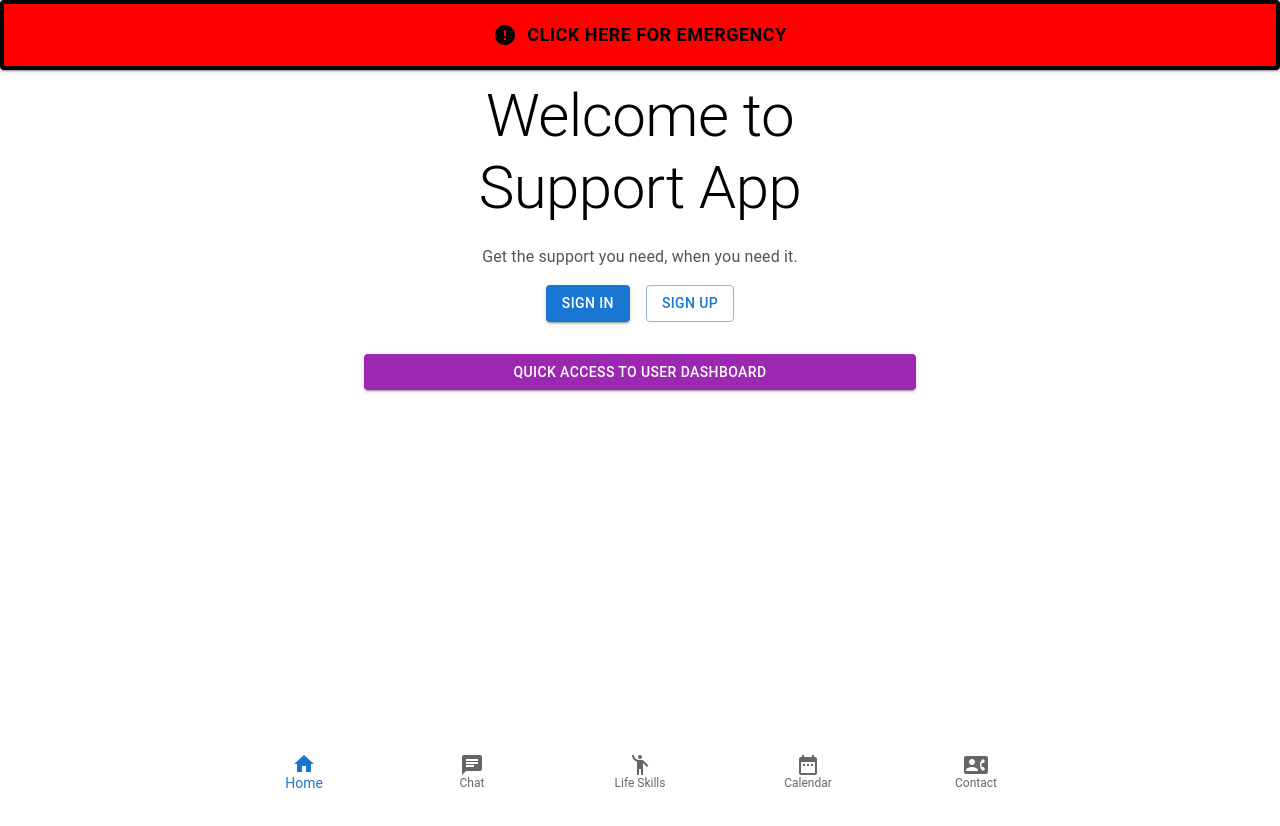
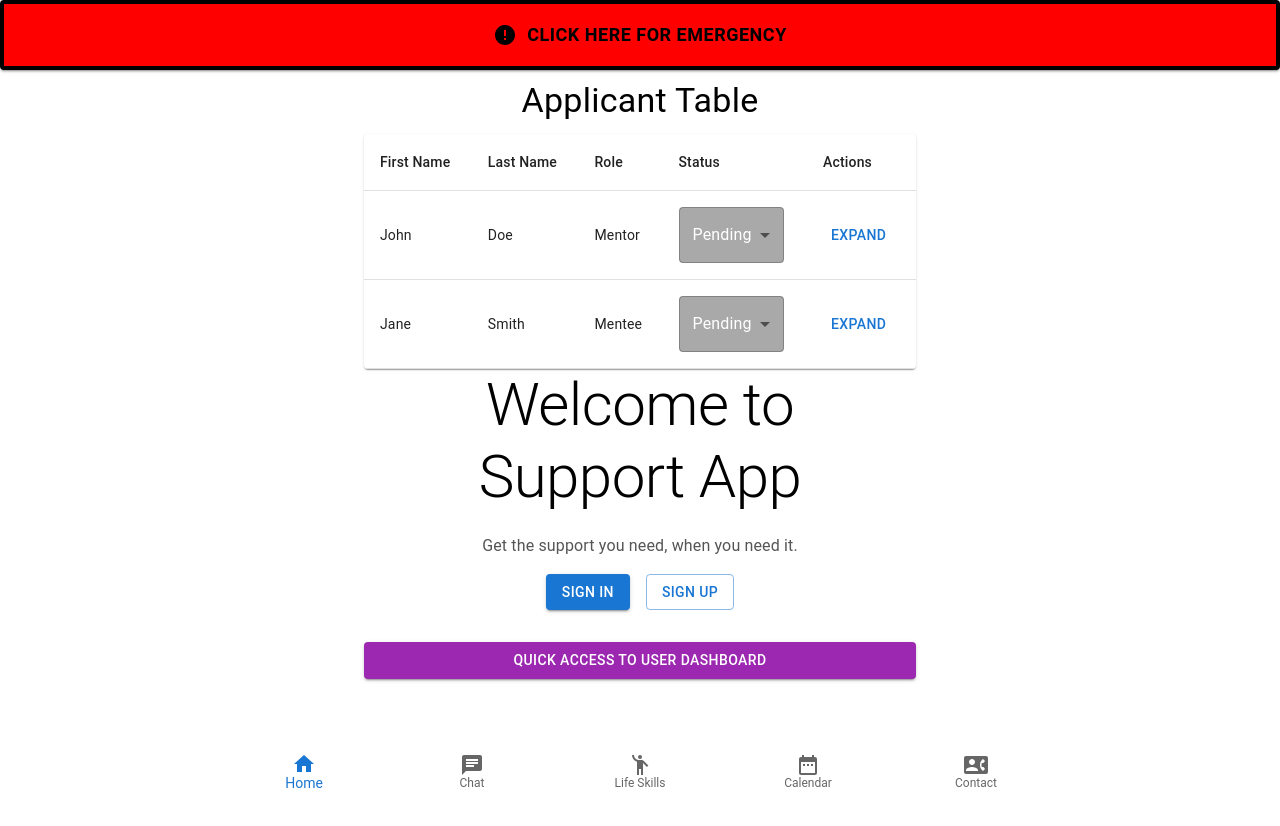
Before and after one commit to cfgtexas24/Team-12, a React (Create React App) app in the folder mobile-web-app/: page / in a window 1280 px wide. Shown: the top 826 px of the page. Built offline with nearby package versions, Linux system fonts and the light colour scheme.

Commit message:
added fields to table

```diff
--- a/mobile-web-app/src/components/ApplicantTable.js
+++ b/mobile-web-app/src/components/ApplicantTable.js
@@ -1,5 +1,4 @@
 import React, { useState, useEffect } from 'react';
-import axios from 'axios';
 import { Table, TableBody, TableCell, TableContainer, TableHead, TableRow, Paper, Button, Select, MenuItem, Typography, Box } from '@mui/material';
 
 const ApplicantTable = () => {
@@ -20,6 +19,7 @@ const ApplicantTable = () => {
         experience: 5,
         reason: 'Looking to mentor someone in my field.',
         preferredMenteeAttributes: 'Eager to learn',
+        role: 'Mentor', // New role field
         file: null,
       },
       {
@@ -32,6 +32,7 @@ const ApplicantTable = () => {
         experience: 3,
         reason: 'Want to give back to the community.',
         preferredMenteeAttributes: 'Creative and curious',
+        role: 'Mentee', // New role field
         file: null,
       },
     ];
@@ -82,6 +83,7 @@ const ApplicantTable = () => {
             <TableRow>
               <TableCell>First Name</TableCell>
               <TableCell>Last Name</TableCell>
+              <TableCell>Role</TableCell> {/* New column for role */}
               <TableCell>Status</TableCell>
               <TableCell>Actions</TableCell>
             </TableRow>
@@ -92,6 +94,7 @@ const ApplicantTable = () => {
                 <TableRow>
                   <TableCell>{applicant.firstName}</TableCell>
                   <TableCell>{applicant.lastName}</TableCell>
+                  <TableCell>{applicant.role}</TableCell> {/* Display role */}
                   <TableCell>
                     <Select
                       value={statuses[applicant._id] || 'pending'}
@@ -114,7 +117,7 @@ const ApplicantTable = () => {
                 </TableRow>
                 {expandedRows[applicant._id] && (
                   <TableRow>
-                    <TableCell colSpan={4}>
+                    <TableCell colSpan={5}>
                       <Box p={2} border={1} borderColor="grey.300">
                         <Typography variant="h6">Details for {applicant.firstName} {applicant.lastName}</Typography>
                         <p><strong>Email:</strong> {applicant.email}</p>
--- a/mobile-web-app/src/pages/LandingPage.js
+++ b/mobile-web-app/src/pages/LandingPage.js
@@ -2,6 +2,7 @@ import React from 'react';
 import { Link, useNavigate } from 'react-router-dom';
 import { Button, Typography, Container, Box } from '@mui/material';
 import EmergencyButton from '../components/EmergencyButton';
+import ApplicantTable from '../components/ApplicantTable';
 
 const LandingPage = () => {
   const navigate = useNavigate();
@@ -13,6 +14,7 @@ const LandingPage = () => {
   return (
     <Container maxWidth="sm" sx={{ marginTop: '80px' }}>
       <EmergencyButton />
+      <ApplicantTable />
       <Typography variant="h2" component="h1" gutterBottom>
         Welcome to Support App
       </Typography>
```
